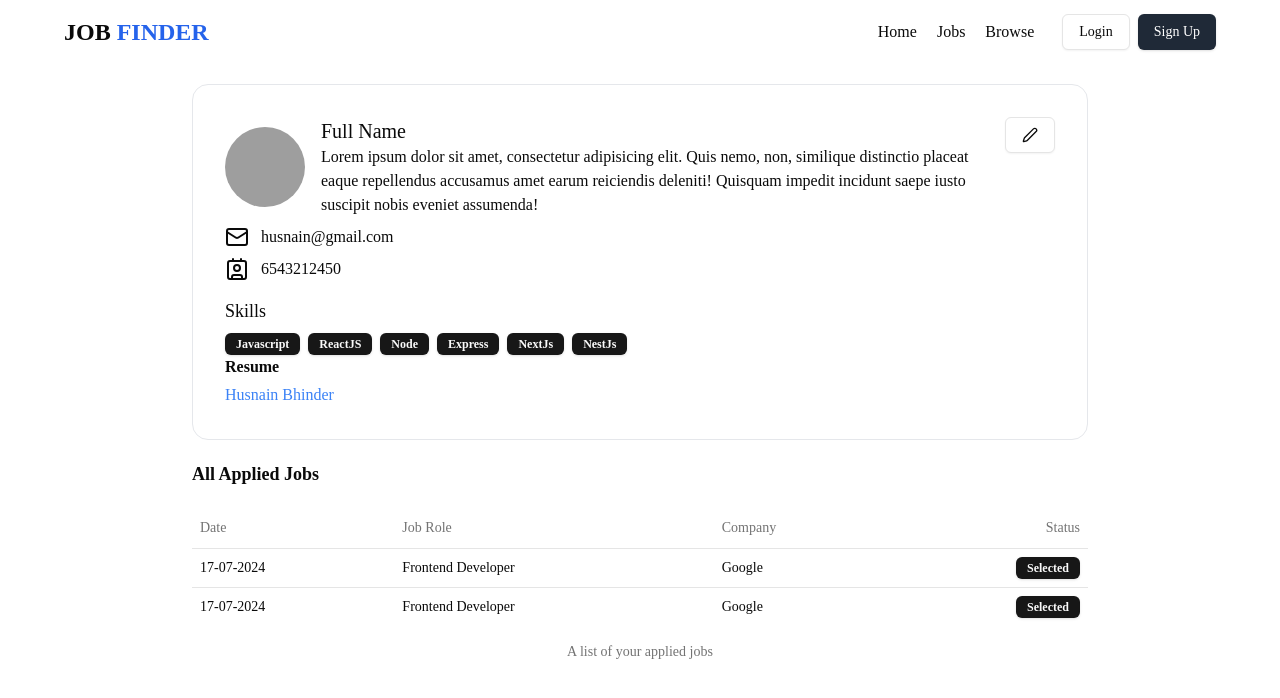
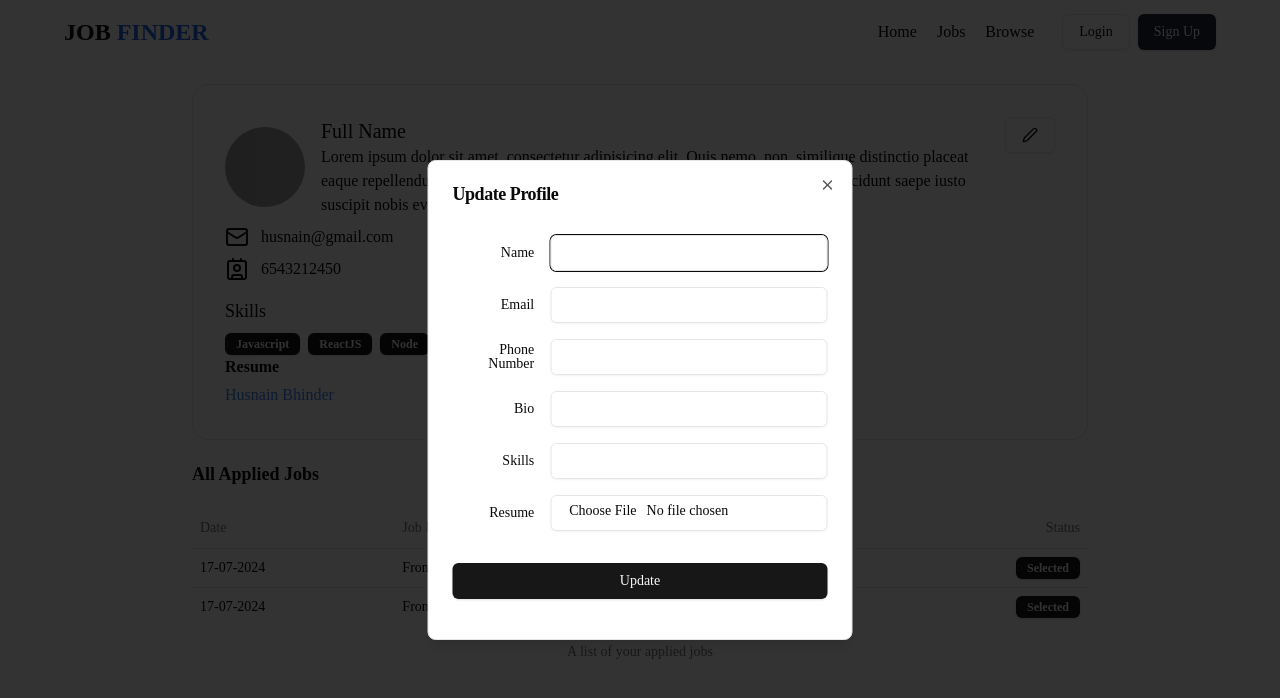
Before and after one commit to mohammadHusnain/JobFinder-MERN, a React (Vite) app in the folder Frontend/: page /profile in a window 1280 px wide. Both pictures are taken after a click on the button 1030 px from the left and 135 px from the top of the page. Shown: the top 698 px of the page. Built offline with nearby package versions, Linux system fonts and the light colour scheme; grey boxes are pictures that could not be loaded.

Commit message:
updated componenets

```diff
--- a/Frontend/package.json
+++ b/Frontend/package.json
@@ -11,6 +11,7 @@
   },
   "dependencies": {
     "@radix-ui/react-avatar": "^1.1.10",
+    "@radix-ui/react-dialog": "^1.1.14",
     "@radix-ui/react-label": "^2.1.7",
     "@radix-ui/react-popover": "^1.1.14",
     "@radix-ui/react-radio-group": "^1.3.7",
--- a/Frontend/src/components/Profile.jsx
+++ b/Frontend/src/components/Profile.jsx
@@ -1,4 +1,4 @@
-import React from 'react'
+import React, { useState } from 'react'
 import Navbar from './shared/Navbar'
 import { Avatar } from './ui/avatar'
 import { AvatarImage } from './ui/avatar'
@@ -7,12 +7,14 @@ import { Contact, Mail, Pen } from 'lucide-react'
 import { Badge } from './ui/badge'
 import { Label } from './ui/label'
 import AppliedJobTable from './AppliedJobTable'
+import UpdateProfileDialog from './updateProfileDialog'
 
 const skills = ["Javascript", "ReactJS", "Node", "Express", "NextJs", "NestJs"]
+const isResume = true;
 
 const Profile = () => {
 
-    const isResume = true;
+    const [open,setOpen] = useState(false)
 
   return (
     <div>
@@ -32,7 +34,7 @@ const Profile = () => {
                     </div>
                 </div>
 
-                <Button className='text-right' variant='outline'><Pen/></Button>
+                <Button onClick={()=> setOpen(true)} className='text-right' variant='outline'><Pen/></Button>
             </div>
 
             <div>
@@ -75,7 +77,7 @@ isResume ? <a target='blank' href='https://youtube.com' className='text-blue-500
 {/* Application Table*/}
 <AppliedJobTable/>
 </div>
-
+<UpdateProfileDialog open={open}  setOpen={setOpen}/>
     </div>
   )
 }
--- /dev/null
+++ b/Frontend/src/components/UpdateProfileDialog.jsx
@@ -0,0 +1,214 @@
+import React, { useState, useEffect } from 'react'
+import {
+  Dialog,
+  DialogContent,
+  DialogFooter,
+  DialogHeader,
+  DialogTitle
+} from './ui/dialog'
+import { Label } from './ui/label'
+import { Input } from './ui/input'
+import { Button } from './ui/button'
+import { Loader2 } from 'lucide-react'
+import { useDispatch, useSelector } from 'react-redux'
+import { USER_API_END_POINT } from './utils/constant'
+import axios from 'axios'
+import { toast } from 'sonner'
+import { setUser } from '@/redux/authSlice'
+
+const UpdateProfileDialog = ({ open, setOpen }) => {
+  const dispatch = useDispatch()
+  const { user } = useSelector((store) => store.auth)
+
+  const [loading, setLoading] = useState(false)
+
+  const [input, setInput] = useState({
+    fullname: '',
+    email: '',
+    phoneNumber: '',
+    bio: '',
+    skills: '',
+    file: null
+  })
+
+  // Populate input state after user is loaded
+  useEffect(() => {
+    if (user) {
+      setInput({
+        fullname: user?.fullname || '',
+        email: user?.email || '',
+        phoneNumber: user?.phoneNumber || '',
+        bio: user?.profile?.bio || '',
+        skills: user?.profile?.skills?.join(', ') || '',
+        file: user?.profile?.resume || null
+      })
+    }
+  }, [user])
+
+  const changeEventHandler = (e) => {
+    const { name, value } = e.target
+    setInput((prev) => ({
+      ...prev,
+      [name]: value
+    }))
+  }
+
+  const fileChangeHandler = (e) => {
+    const file = e.target.files?.[0]
+    setInput((prev) => ({
+      ...prev,
+      file
+    }))
+  }
+
+  const submitHandler = async (e) => {
+    e.preventDefault()
+
+    const formData = new FormData()
+    formData.append('fullname', input.fullname)
+    formData.append('email', input.email)
+    formData.append('phoneNumber', input.phoneNumber)
+    formData.append('bio', input.bio)
+    formData.append('skills', input.skills)
+    if (input.file) {
+      formData.append('file', input.file)
+    }
+
+    try {
+      setLoading(true)
+      const res = await axios.post(
+        `${USER_API_END_POINT}/profile/update`,
+        formData,
+        {
+          headers: {
+            'Content-Type': 'multipart/form-data'
+          },
+          withCredentials: true
+        }
+      )
+
+      if (res.data.success) {
+        dispatch(setUser(res.data.user))
+        toast.success(res.data.message)
+      }
+    } catch (error) {
+      console.error(error)
+      toast.error(error.response?.data?.message || 'Update failed.')
+    } finally {
+      setLoading(false)
+    }
+
+    setOpen(false)
+    console.log(input)
+  }
+
+  return (
+    <Dialog open={open} onOpenChange={setOpen}>
+      <DialogContent className='sm:max-w-[425px]'>
+        <DialogHeader>
+          <DialogTitle>Update Profile</DialogTitle>
+        </DialogHeader>
+
+        <form onSubmit={submitHandler}>
+          <div className='grid gap-4 py-4'>
+            <div className='grid grid-cols-4 items-center gap-4'>
+              <Label htmlFor='fullname' className='text-right'>
+                Name
+              </Label>
+              <Input
+                id='fullname'
+                type='text'
+                name='fullname'
+                value={input.fullname}
+                onChange={changeEventHandler}
+                className='col-span-3'
+              />
+            </div>
+
+            <div className='grid grid-cols-4 items-center gap-4'>
+              <Label htmlFor='email' className='text-right'>
+                Email
+              </Label>
+              <Input
+                id='email'
+                type='email'
+                name='email'
+                value={input.email}
+                onChange={changeEventHandler}
+                className='col-span-3'
+              />
+            </div>
+
+            <div className='grid grid-cols-4 items-center gap-4'>
+              <Label htmlFor='phoneNumber' className='text-right'>
+                Phone Number
+              </Label>
+              <Input
+                id='phoneNumber'
+                name='phoneNumber'
+                value={input.phoneNumber}
+                onChange={changeEventHandler}
+                className='col-span-3'
+              />
+            </div>
+
+            <div className='grid grid-cols-4 items-center gap-4'>
+              <Label htmlFor='bio' className='text-right'>
+                Bio
+              </Label>
+              <Input
+                id='bio'
+                name='bio'
+                value={input.bio}
+                onChange={changeEventHandler}
+                className='col-span-3'
+              />
+            </div>
+
+            <div className='grid grid-cols-4 items-center gap-4'>
+              <Label htmlFor='skills' className='text-right'>
+                Skills
+              </Label>
+              <Input
+                id='skills'
+                name='skills'
+                value={input.skills}
+                onChange={changeEventHandler}
+                className='col-span-3'
+              />
+            </div>
+
+            <div className='grid grid-cols-4 items-center gap-4'>
+              <Label htmlFor='file' className='text-right'>
+                Resume
+              </Label>
+              <Input
+                id='file'
+                name='file'
+                className='col-span-3'
+                type='file'
+                onChange={fileChangeHandler}
+                accept='application/pdf'
+              />
+            </div>
+          </div>
+
+          <DialogFooter>
+            {loading ? (
+              <Button className='w-full my-4' disabled>
+                <Loader2 className='mr-2 h-4 w-4 animate-spin' />
+                Please Wait!
+              </Button>
+            ) : (
+              <Button type='submit' className='w-full my-4'>
+                Update
+              </Button>
+            )}
+          </DialogFooter>
+        </form>
+      </DialogContent>
+    </Dialog>
+  )
+}
+
+export default UpdateProfileDialog
--- /dev/null
+++ b/Frontend/src/components/ui/dialog.jsx
@@ -0,0 +1,94 @@
+import * as React from "react"
+import * as DialogPrimitive from "@radix-ui/react-dialog"
+import { X } from "lucide-react"
+
+import { cn } from "@/lib/utils"
+
+const Dialog = DialogPrimitive.Root
+
+const DialogTrigger = DialogPrimitive.Trigger
+
+const DialogPortal = DialogPrimitive.Portal
+
+const DialogClose = DialogPrimitive.Close
+
+const DialogOverlay = React.forwardRef(({ className, ...props }, ref) => (
+  <DialogPrimitive.Overlay
+    ref={ref}
+    className={cn(
+      "fixed inset-0 z-50 bg-black/80  data-[state=open]:animate-in data-[state=closed]:animate-out data-[state=closed]:fade-out-0 data-[state=open]:fade-in-0",
+      className
+    )}
+    {...props} />
+))
+DialogOverlay.displayName = DialogPrimitive.Overlay.displayName
+
+const DialogContent = React.forwardRef(({ className, children, ...props }, ref) => (
+  <DialogPortal>
+    <DialogOverlay />
+    <DialogPrimitive.Content
+      ref={ref}
+      className={cn(
+        "fixed left-[50%] top-[50%] z-50 grid w-full max-w-lg translate-x-[-50%] translate-y-[-50%] gap-4 border bg-background p-6 shadow-lg duration-200 data-[state=open]:animate-in data-[state=closed]:animate-out data-[state=closed]:fade-out-0 data-[state=open]:fade-in-0 data-[state=closed]:zoom-out-95 data-[state=open]:zoom-in-95 data-[state=closed]:slide-out-to-left-1/2 data-[state=closed]:slide-out-to-top-[48%] data-[state=open]:slide-in-from-left-1/2 data-[state=open]:slide-in-from-top-[48%] sm:rounded-lg",
+        className
+      )}
+      {...props}>
+      {children}
+      <DialogPrimitive.Close
+        className="absolute right-4 top-4 rounded-sm opacity-70 ring-offset-background transition-opacity hover:opacity-100 focus:outline-none focus:ring-2 focus:ring-ring focus:ring-offset-2 disabled:pointer-events-none data-[state=open]:bg-accent data-[state=open]:text-muted-foreground">
+        <X className="h-4 w-4" />
+        <span className="sr-only">Close</span>
+      </DialogPrimitive.Close>
+    </DialogPrimitive.Content>
+  </DialogPortal>
+))
+DialogContent.displayName = DialogPrimitive.Content.displayName
+
+const DialogHeader = ({
+  className,
+  ...props
+}) => (
+  <div
+    className={cn("flex flex-col space-y-1.5 text-center sm:text-left", className)}
+    {...props} />
+)
+DialogHeader.displayName = "DialogHeader"
+
+const DialogFooter = ({
+  className,
+  ...props
+}) => (
+  <div
+    className={cn("flex flex-col-reverse sm:flex-row sm:justify-end sm:space-x-2", className)}
+    {...props} />
+)
+DialogFooter.displayName = "DialogFooter"
+
+const DialogTitle = React.forwardRef(({ className, ...props }, ref) => (
+  <DialogPrimitive.Title
+    ref={ref}
+    className={cn("text-lg font-semibold leading-none tracking-tight", className)}
+    {...props} />
+))
+DialogTitle.displayName = DialogPrimitive.Title.displayName
+
+const DialogDescription = React.forwardRef(({ className, ...props }, ref) => (
+  <DialogPrimitive.Description
+    ref={ref}
+    className={cn("text-sm text-muted-foreground", className)}
+    {...props} />
+))
+DialogDescription.displayName = DialogPrimitive.Description.displayName
+
+export {
+  Dialog,
+  DialogPortal,
+  DialogOverlay,
+  DialogTrigger,
+  DialogClose,
+  DialogContent,
+  DialogHeader,
+  DialogFooter,
+  DialogTitle,
+  DialogDescription,
+}
```
Also changed, not shown: 1 other file (tests, documents, lock files or other folders).
